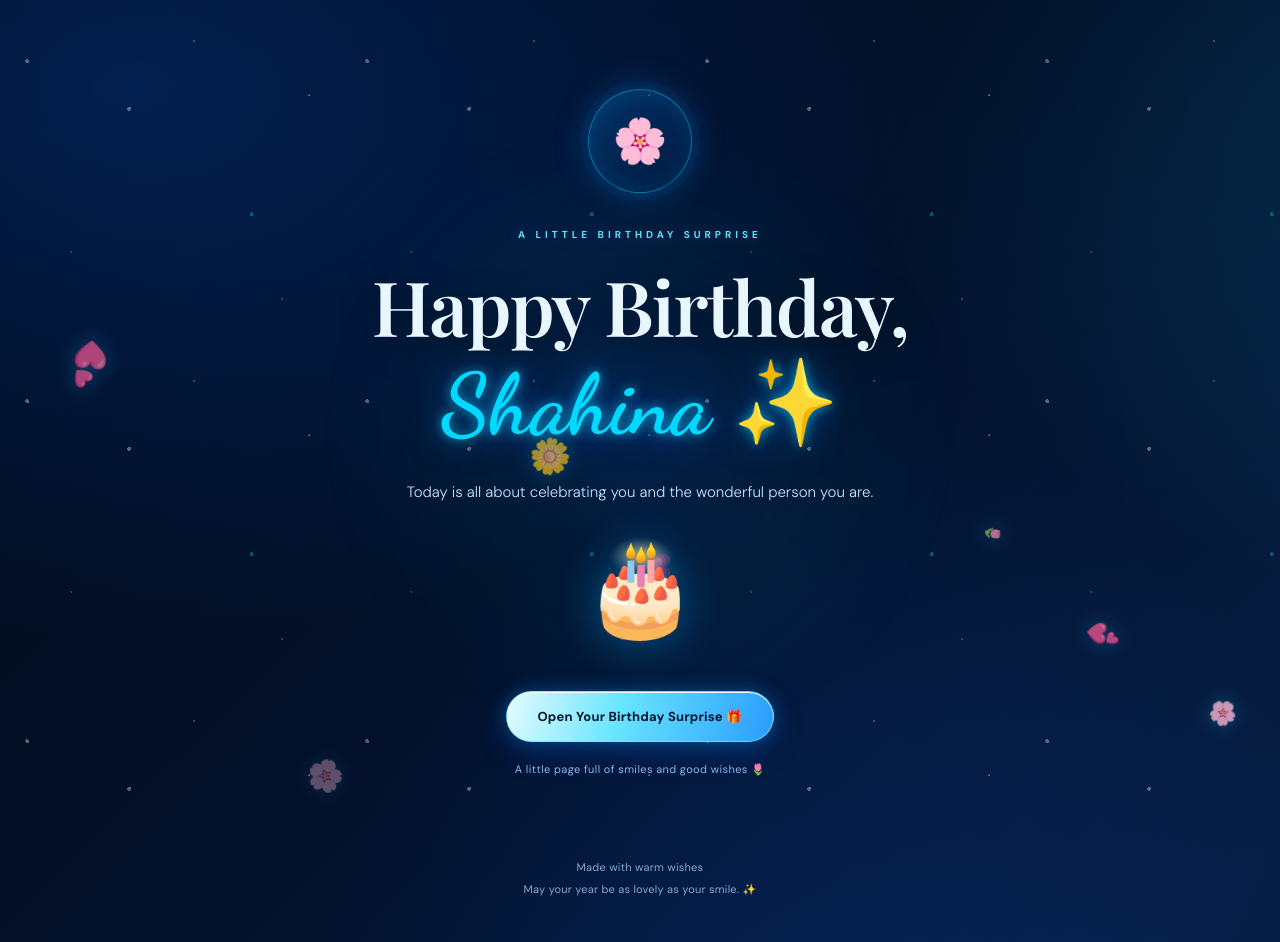
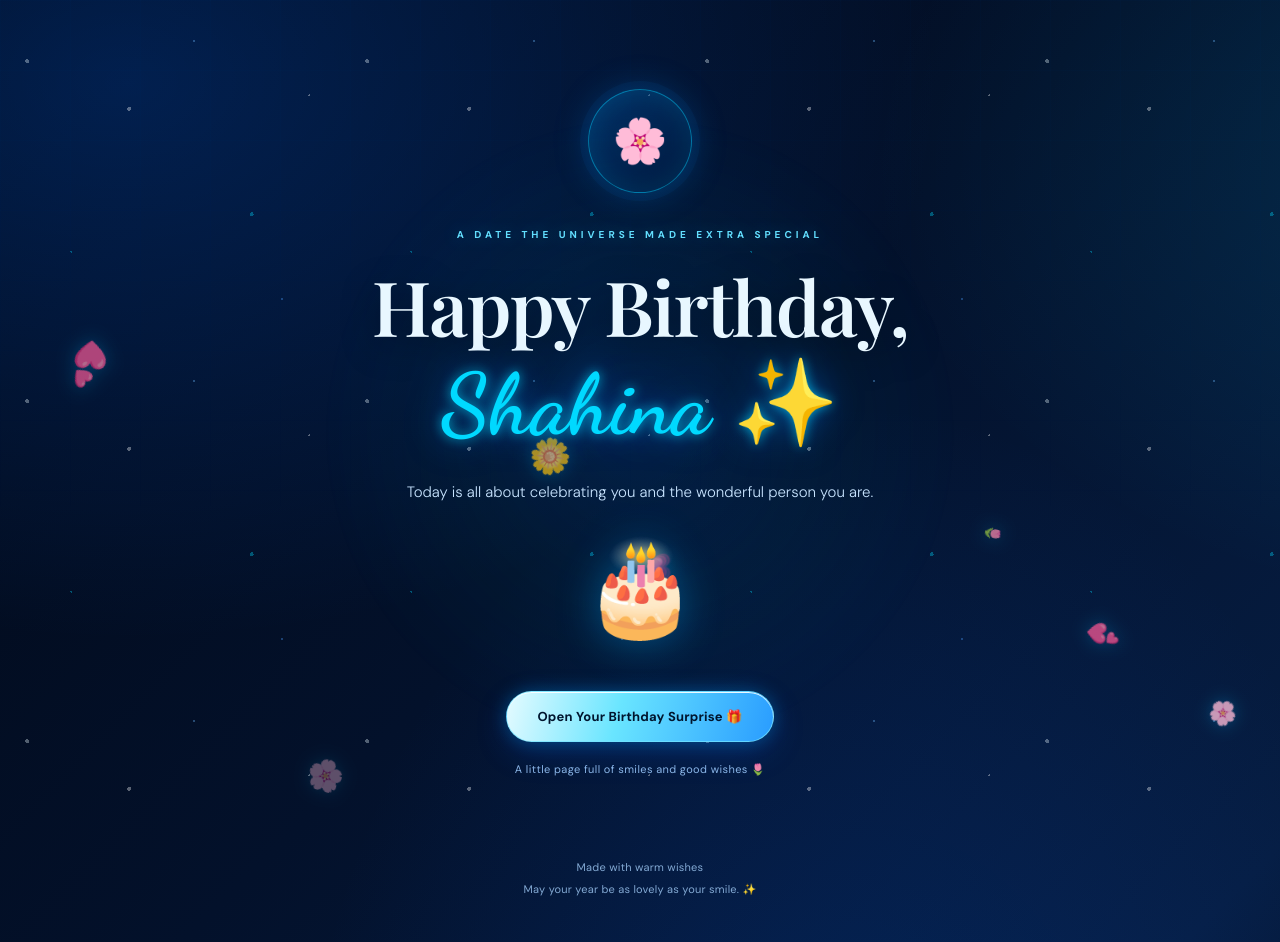
Before and after one commit to SmartFix0i/Birthday-, a plain HTML site: page index.html in a window 1280 px wide. Drawn offline with nearby package versions, Linux system fonts and the light colour scheme.

Commit message:
Update index.html

```diff
--- a/index.html
+++ b/index.html
@@ -15,7 +15,7 @@
     <main class="container">
         <section class="hero" id="hero">
             <div class="top-icon" aria-hidden="true">🌸</div>
-            <p class="eyebrow">A LITTLE BIRTHDAY SURPRISE</p>
+            <p class="eyebrow">A DATE THE UNIVERSE MADE EXTRA SPECIAL</p>
             <h1>Happy Birthday,<br><span class="name">Shahina ✨</span></h1>
             <p class="subtitle">
                 Today is all about celebrating you and the wonderful person you are.
```
